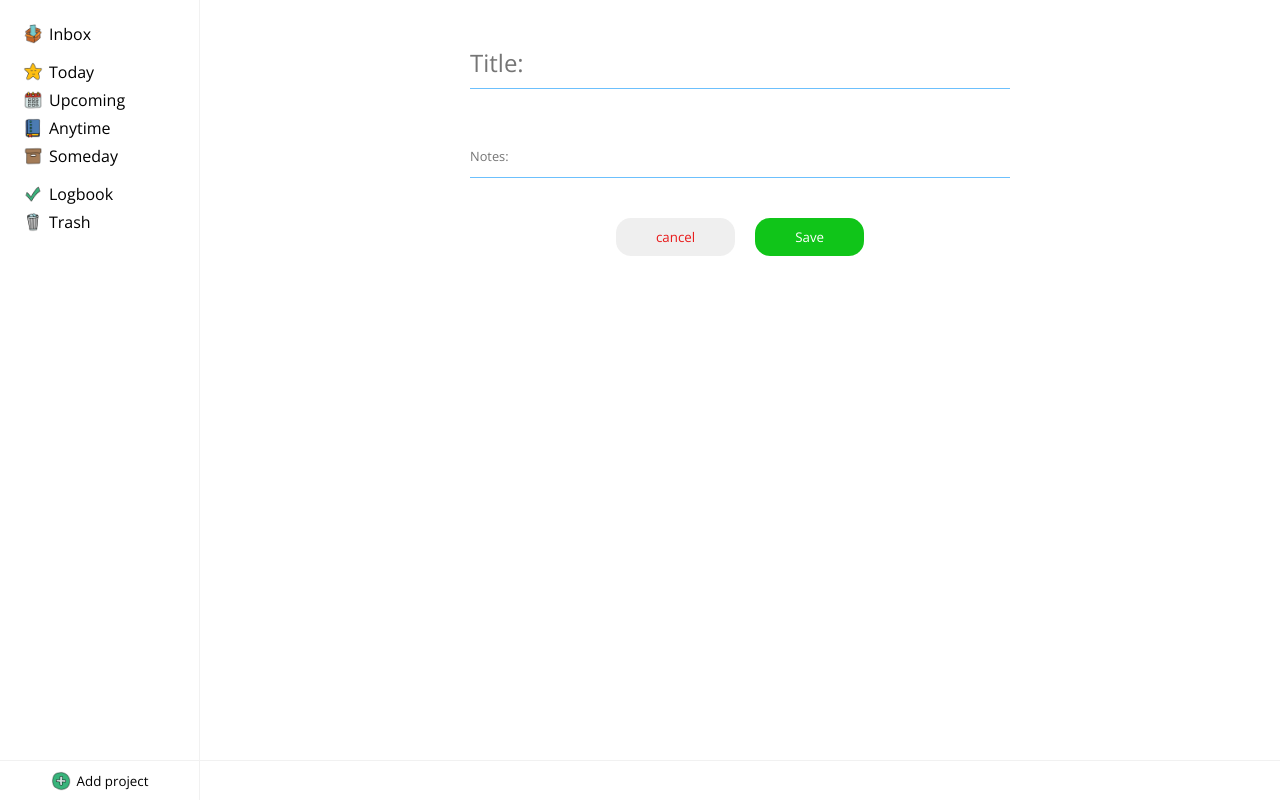
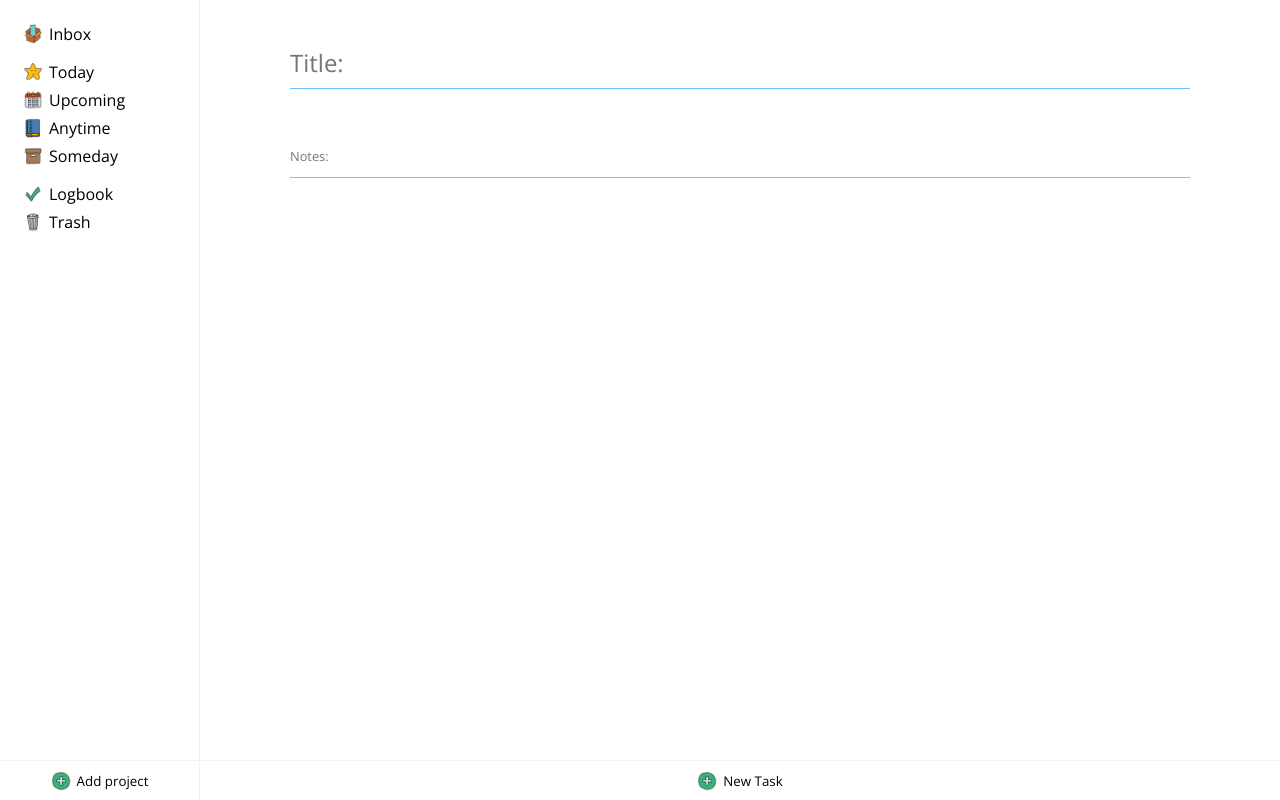
Before and after one commit to dkaplunskyi/todo-list, a website built with webpack: page src/index.html in a window 1280 px wide. Both pictures are taken after a click on the button "Add project". Built offline with nearby package versions, Linux system fonts and the light colour scheme.

Commit message:
add button for new task

```diff
--- /dev/null
+++ b/src/aside.js
@@ -0,0 +1,8 @@
+import navbar from './navbar';
+
+export default function aside() {
+    const aside = document.createElement('aside');
+    aside.append(navbar());
+
+    return aside;
+}
--- a/src/footer.js
+++ b/src/footer.js
@@ -1,20 +1,45 @@
-import newProjectBtnImgSrc from './assets/images/plus.png';
-import layout from './layout';
-import projectForm from './projectCreator';
+import plusImgSrc from './assets/images/plus.png';
+import {dialog, taskForm} from "./projectCreator";
 
-export default function createFooterButtons() {
-  const newProjectBtn = document.createElement('button');
-  newProjectBtn.textContent = 'Add project';
-  newProjectBtn.classList.add('new-project-btn');
+import { mainSectionCleaner } from './index';
 
-  const newProjectBtnImg = document.createElement('img');
-  newProjectBtnImg.src = newProjectBtnImgSrc;
+export default function createFooter() {
+  const footer = document.createElement('footer');
 
-  newProjectBtn.prepend(newProjectBtnImg);
+  const newProjectBtn = createBtn('Add project', plusImgSrc, 'new-project-btn');
+  const newTaskBtn = createBtn('New Task', plusImgSrc, 'new-task-btn');
+
 
   newProjectBtn.addEventListener('click', () => {
+    newTaskBtn.style.visibility = 'visible';
 
-  });
+    mainSectionCleaner();
 
-  return newProjectBtn;
+    const main = document.querySelector('main');
+    main.append(dialog());
+  })
+
+  newTaskBtn.addEventListener('click', () => {
+    const main = document.querySelector('main');
+
+    main.append(taskForm());
+  })
+
+  footer.append(newProjectBtn, newTaskBtn);
+
+  return footer;
 }
+
+function createBtn(name, btnImgSrc, className) {
+  const btn = document.createElement('button');
+  btn.textContent = name;
+
+  btn.classList.add(className);
+
+  const btnImg = document.createElement('img');
+  btnImg.src = btnImgSrc;
+
+  btn.prepend(btnImg);
+
+  return btn;
+}
--- a/src/index.js
+++ b/src/index.js
@@ -1,14 +1,19 @@
 import './style.css';
-import layout from './layout.js';
-import newProjectForm from './projectCreator.js';
 
-layout();
+import  main  from './main';
+import aside from './aside';
+import footer from './footer';
 
-const main = document.querySelector('main');
-const newProjectBtn = document.querySelector('.new-project-btn');
+const AppRunner = (() => {
+  document.body.append(aside(), main(), footer());
+})()
 
-newProjectBtn.addEventListener('click', () => {
-  if (!main.hasChildNodes()) {
-    main.append(newProjectForm());
+const mainSectionCleaner = () => {
+  const main = document.querySelector('main');
+
+  while (main.hasChildNodes()) {
+    main.removeChild(main.firstChild);
   }
-})
+}
+
+export { mainSectionCleaner };
--- a/src/layout.js
+++ /dev/null
@@ -1,14 +0,0 @@
-import navbar from './navbar';
-import addProjectBtn from './footer';
-
-export default function layout() {
-  const aside = document.createElement('aside');
-  const main = document.createElement('main');
-  const footer = document.createElement('footer');
-
-  aside.append(navbar());
-  footer.append(addProjectBtn());
-  main.append();
-
-  document.body.append(aside, main, footer);
-}
--- /dev/null
+++ b/src/main.js
@@ -0,0 +1,5 @@
+export default function main() {
+    const main = document.createElement('main');
+
+    return main;
+}
--- a/src/navbar.js
+++ b/src/navbar.js
@@ -7,6 +7,7 @@ import logbookImgSrc from './assets/images/check.png';
 import trashImgSrc from './assets/images/trash.png';
 
 export default function createDefaultNavItems() {
+
   const navList = document.createElement('ul');
 
   // Create a img tag with src attribute
--- a/src/projectCreator.js
+++ b/src/projectCreator.js
@@ -1,13 +1,19 @@
+import { mainSectionCleaner } from "./index";
+
 class Project {
   constructor(name, note) {
     this.name = name
     this.note = note
   }
+
+  index = null
+
+  tesks = [];
 }
 
 const projects = [];
 
-export default function createFormForNewProject() {
+function dialog() {
   const wrapper = document.createElement('div');
   wrapper.classList.add('wrapper');
 
@@ -38,25 +44,46 @@ export default function createFormForNewProject() {
   });
 
   cancel.addEventListener('click', () => {
-    const main = document.querySelector('main');
-
-    while (main.hasChildNodes()) {
-      main.removeChild(main.firstChild);
-    }
+    mainSectionCleaner()
   })
 
-  submit.addEventListener('click', () => {
+  submit.addEventListener('click', (e) => {
+    e.preventDefault();
     projects.push(new Project(titleInput.value, notesInput.value));
     const aside = document.querySelector('aside');
 
     const div = document.createElement('div');
     div.textContent = titleInput.value;
+
     aside.appendChild(div);
 
   })
 
   btnWrapper.append(cancel, submit);
-  wrapper.append(titleInput, notesInput, btnWrapper);
+  wrapper.append(titleInput, notesInput);
 
   return wrapper;
 }
+
+function taskForm() {
+  const tasksWrapper = Object.assign(document.createElement('div'), {
+    className: 'tasks-wrapper'
+  });
+
+  const checkBox = Object.assign(document.createElement('input'), {
+    type: 'checkbox',
+    id: 'task-checker',
+    value: false
+  });
+
+  const taskInput = Object.assign(document.createElement('input'), {
+    className: 'tasks-input',
+    placeholder: 'Task'
+  });
+
+  tasksWrapper.append(checkBox, taskInput);
+
+  return tasksWrapper;
+}
+
+export { dialog, taskForm }
--- a/src/style.css
+++ b/src/style.css
@@ -53,23 +53,37 @@ aside ul li:last-child {
 
 
 aside ul .nav-img,
-footer .new-project-btn img {
+footer img {
   width: 20px;
 }
 
 main {
   grid-area: main;
   display: flex;
-  justify-content: center;
+  flex-direction: column;
+  align-items: center;
+  gap: 1rem;
 }
+
 
 main .wrapper {
   display: flex;
   flex-direction: column;
   gap: 40px;
-  width: 50%;
+  width: 900px;
   padding: 40px 0;
 }
+
+main .tasks-wrapper {
+  display: flex;
+  width: 900px;
+  gap: 1rem;
+}
+
+main .tasks-wrapper .tasks-input {
+  width: 100%;
+}
+
 
 main .wrapper input {
   border: none;
@@ -77,6 +91,7 @@ main .wrapper input {
   border-bottom: 1px solid rgb(108, 192, 253);
   padding: 10px 0;
   font-size: 1.5rem;
+  width: 100%;
 }
 
 main .wrapper input:active {
@@ -125,25 +140,41 @@ main .wrapper .btn-wrapper {
   gap: 20px;
 }
 
+
 footer {
   grid-area: footer;
   display: flex;
   border-top: 1px solid #f1f1f1;
 }
 
-footer .new-project-btn {
+
+footer .new-project-btn,
+footer .new-task-btn {
   font-family: open-sans;
   display: flex;
   justify-content: center;
   align-items: center;
   gap: 6px;
-  width: 200px;
+  /* width: 200px; */
   border: none;
   background-color: white;
   border-right: 1px solid #f1f1f1;
   transition: all 0.2s;
 }
 
-footer .new-project-btn:hover {
+footer .new-project-btn {
+  flex-basis: 200px;
+}
+
+footer .new-task-btn {
+  /* flex-basis: 200px; */
+  flex-grow: 2;
+  visibility: hidden;
+  /* margin: 0 auto; */
+  border: none;
+}
+
+footer .new-project-btn:hover,
+footer .new-task-btn:hover {
   font-size: 1rem;
 }
```
